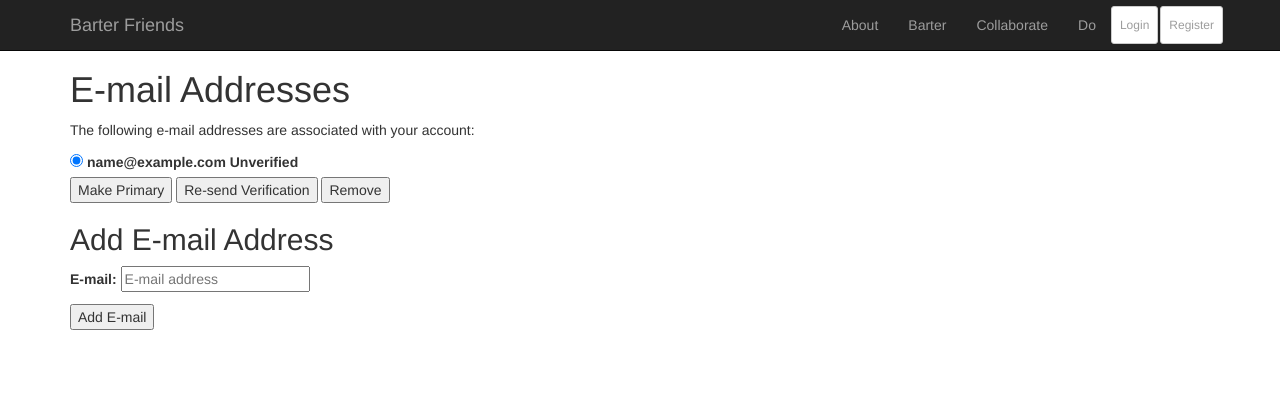
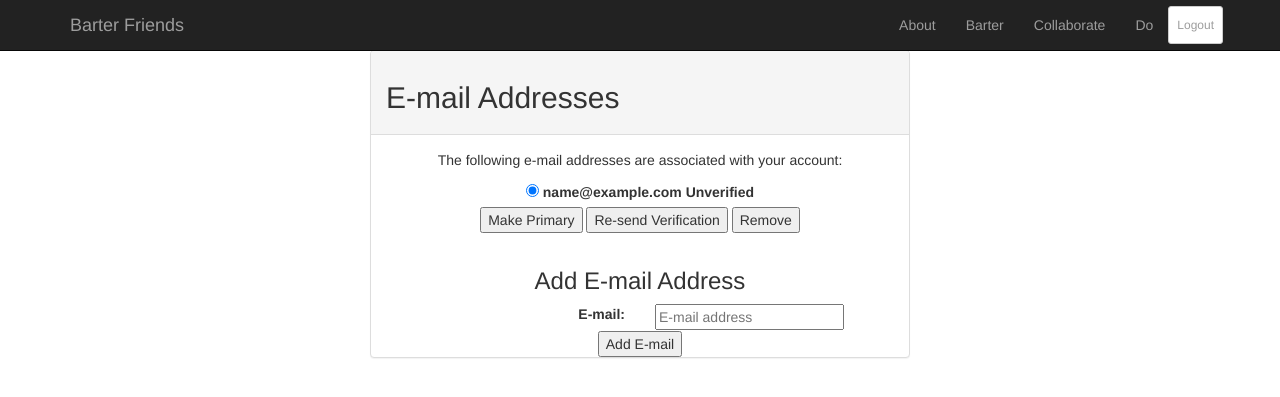
Before and after one commit to jaiba/barterfriends, a Django app: a page that uses barterfriends/templates/account/base.html in a window 1280 px wide. Shown: the top 397 px of the page. Run offline with Django 3.2, Linux system fonts and the light colour scheme; the visitor is signed in with stand-in values (Sample User, id 1); data comes from the database, SQL or seed files in the repository.

Commit message:
Styled registration form, login form and email form to match overall site.  Changed base template so that login button changes to logout when a user is logged in.

```diff
--- a/barterfriends/templates/account/base.html
+++ b/barterfriends/templates/account/base.html
@@ -8,7 +8,7 @@
             </div>
             <div class="panel-body">
                 {% block formcontents %}
-                    <form class="login" method="POST" action="{% block formaction %}{% endblock %}">
+                    <form class="{% block formclass %}{% endblock %}" method="POST" action="{% block formaction %}{% endblock %}">
                     {% csrf_token %}
                     {% for field in form.visible_fields %}
                         <div class="row">
@@ -23,8 +23,18 @@
                     {% if redirect_field_value %}
                         <input type="hidden" name="{{ redirect_field_name }}" value="{{ redirect_field_value }}" />
                     {% endif %}
-                    {% block formsubmit %}{% endblock %}
+                        <div class="row">
+                            <div class="col-md-12" align="center">
+                                {% block submitbutton %}{% endblock %}
+                            </div>
+                        </div>
+                        <div class="row">
+                            <div class="col-md-12" align="center">
+                                {% block submitalt %}{% endblock %}
+                            </div>
+                        </div>
                     </form>
+                    {% block secondaryform %}{% endblock %}
                 {% endblock %}
             </div>
         </div>
--- a/barterfriends/templates/account/email.html
+++ b/barterfriends/templates/account/email.html
@@ -5,16 +5,21 @@
 {% block head_title %}{% trans "Account" %}{% endblock %}
 
 {% block content %}
-    <h1>{% trans "E-mail Addresses" %}</h1>
+    <div class="col-md-6 col-md-offset-3">
+        <div class="panel panel-default">
+            <div class="panel-heading">
+                <h2>{% trans "E-mail Addresses" %}</h2>
+            </div>
             {% if user.emailaddress_set.all %}
-<p>{% trans 'The following e-mail addresses are associated with your account:' %}</p>
+            <div class="panel-body">
+                <p align="center">{% trans 'The following e-mail addresses are associated with your account:' %}</p>
 
                 <form action="{% url 'account_email' %}" class="email_list" method="post">
                     {% csrf_token %}
                     <fieldset class="blockLabels">
 
                     {% for emailaddress in user.emailaddress_set.all %}
-<div class="ctrlHolder">
+                    <div class="row" align="center">
                       <label for="email_radio_{{forloop.counter}}" class="{% if emailaddress.primary %}primary_email{%endif%}">
 
                       <input id="email_radio_{{forloop.counter}}" type="radio" name="email" {% if emailaddress.primary or user.emailaddress_set.count == 1 %}checked="checked"{%endif %} value="{{emailaddress.email}}"/>
@@ -30,7 +35,7 @@
                     </div>
                     {% endfor %}
 
-<div class="buttonHolder">
+                    <div class="row" align="center">
                           <button class="secondaryAction" type="submit" name="action_primary" >{% trans 'Make Primary' %}</button>
                           <button class="secondaryAction" type="submit" name="action_send" >{% trans 'Re-send Verification' %}</button>
                           <button class="primaryAction" type="submit" name="action_remove" >{% trans 'Remove' %}</button>
@@ -38,23 +43,33 @@
 
                     </fieldset>
                 </form>
-
+            </div>
             {% else %}
             <p><strong>{% trans 'Warning:'%}</strong> {% trans "You currently do not have any e-mail address set up. You should really add an e-mail address so you can receive notifications, reset your password, etc." %}</p>
 
             {% endif %}
 
 
-    <h2>{% trans "Add E-mail Address" %}</h2>
+            <h3 align="center">{% trans "Add E-mail Address" %}</h3>
 
             <form method="post" action="{% url 'account_email' %}" class="add_email">
                 {% csrf_token %}
-        {{ form.as_p}}
+                {% for field in form.visible_fields %}
+                <div class="row">
+                    <div class="col-md-6" align="right">{{ field.label_tag }}</div>
+                    <div class="col-md-6">{{ field }}</div>
+                    <div class="col-md-12">{{ field.errors }}</div>
+                </div>
+                {% endfor %}
+                <div class="row">
+                    <div class="col-md-12" align="center">
                         <button name="action_add" type="submit">{% trans "Add E-mail" %}</button>
+                    </div>
+                </div>
             </form>
-
+        </div>
+    </div>
 {% endblock %}
-
 
 {% block extra_body %}
 <script type="text/javascript">
--- a/barterfriends/templates/barterfriends/base.html
+++ b/barterfriends/templates/barterfriends/base.html
@@ -60,12 +60,18 @@
                 <li>
                     <a href="{% url 'do:index' %}">Do</a>
                 </li>
+                {% if request.user.is_authenticated %}
+                <li>
+                    <a href="{% url 'account_logout' %}" class="btn btn-default btn-xs">Logout</a>
+                </li>
+                {% else %}
                 <li>
                     <a href="{% url 'account_login' %}" class="btn btn-default btn-xs">Login</a>
                 </li>
                 <li>
                     <a href="{% url 'account_signup' %}" class="btn btn-default btn-xs">Register</a>
                 </li>
+                {% endif %}
             </ul>
         </div>
         <!-- /.navbar-collapse -->
@@ -132,32 +138,32 @@
             </div>
             <div class="col-md-4 col-sm-6">
                 <a href="portfolio-item.html">
-                    <img class="img-responsive img-portfolio img-hover" src="https://placehold.it/700x450" alt="">
+                    <img class="img-responsive img-portfolio img-hover" src="/static/barterfriends/images/placeholder.png" alt="">
                 </a>
             </div>
             <div class="col-md-4 col-sm-6">
                 <a href="portfolio-item.html">
-                    <img class="img-responsive img-portfolio img-hover" src="https://placehold.it/700x450" alt="">
+                    <img class="img-responsive img-portfolio img-hover" src="/static/barterfriends/images/placeholder.png" alt="">
                 </a>
             </div>
             <div class="col-md-4 col-sm-6">
                 <a href="portfolio-item.html">
-                    <img class="img-responsive img-portfolio img-hover" src="https://placehold.it/700x450" alt="">
+                    <img class="img-responsive img-portfolio img-hover" src="/static/barterfriends/images/placeholder.png" alt="">
                 </a>
             </div>
             <div class="col-md-4 col-sm-6">
                 <a href="portfolio-item.html">
-                    <img class="img-responsive img-portfolio img-hover" src="https://placehold.it/700x450" alt="">
+                    <img class="img-responsive img-portfolio img-hover" src="/static/barterfriends/images/placeholder.png" alt="">
                 </a>
             </div>
             <div class="col-md-4 col-sm-6">
                 <a href="portfolio-item.html">
-                    <img class="img-responsive img-portfolio img-hover" src="https://placehold.it/700x450" alt="">
+                    <img class="img-responsive img-portfolio img-hover" src="/static/barterfriends/images/placeholder.png" alt="">
                 </a>
             </div>
             <div class="col-md-4 col-sm-6">
                 <a href="portfolio-item.html">
-                    <img class="img-responsive img-portfolio img-hover" src="https://placehold.it/700x450" alt="">
+                    <img class="img-responsive img-portfolio img-hover" src="/static/barterfriends/images/placeholder.png" alt="">
                 </a>
             </div>
         </div>
@@ -184,7 +190,7 @@
                     dolorum ducimus unde.</p>
             </div>
             <div class="col-md-6">
-                <img class="img-responsive" src="https://placehold.it/700x450" alt="">
+                <img class="img-responsive" src="/static/barterfriends/images/placeholder.png" alt="">
             </div>
         </div>
         <!-- /.row -->
```
Also changed, not shown: barterfriends/templates/account/login.html (+8 -11 lines), barterfriends/templates/account/signup.html (+8 -7 lines), barterfriends/static/barterfriends/images/placeholder.png (added). Lines whose indentation alone changed are shown as unchanged.
